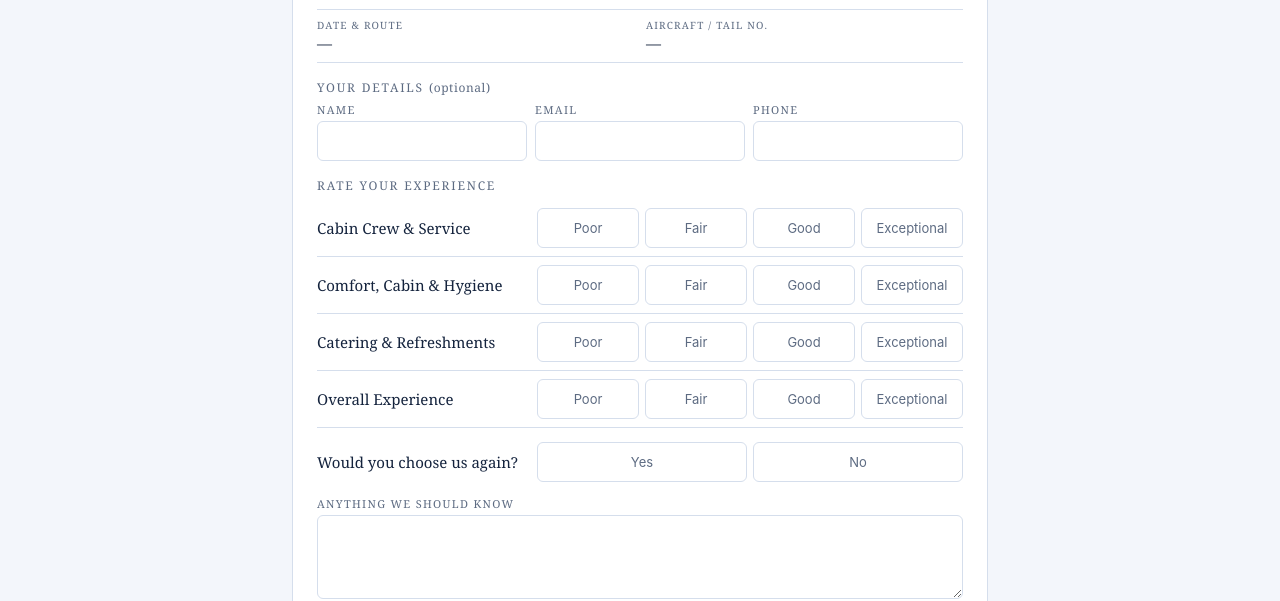
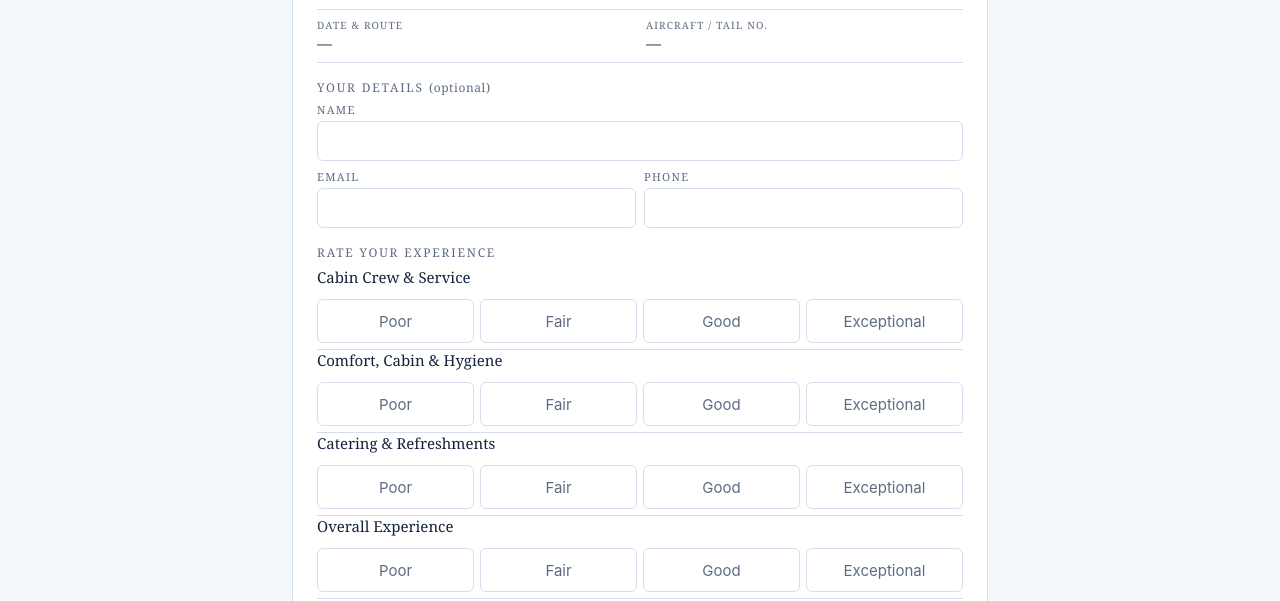
Before and after one commit to arjun-transworld/feedbackapp, a website with bundled scripts: page www/index.html in a window 1280 px wide. Shown: the part 199-800 px from the top of the page. Built offline with nearby package versions, Linux system fonts and the light colour scheme.

Commit message:
ui enhancement

```diff
--- a/www/css/app.css
+++ b/www/css/app.css
@@ -61,7 +61,7 @@ h2 em { font-style: normal; letter-spacing: .05em; text-transform: none; }
 .meta span { display: block; font-size: 10px; letter-spacing: .12em; text-transform: uppercase; color: var(--muted); }
 .meta strong { font-weight: normal; font-size: 15px; }
 
-/* Phone: name full width, email and phone side by side. Wider screens: all three in one row. */
+/* Name on its own line; email and phone side by side on the next. */
 .details { display: grid; grid-template-columns: 1fr 1fr; gap: 8px; }
 .details .wide { grid-column: 1 / -1; }
 .field { display: grid; gap: 4px; font-size: 11px; letter-spacing: .12em; text-transform: uppercase; color: var(--muted); }
@@ -90,13 +90,9 @@ h2 em { font-style: normal; letter-spacing: .05em; text-transform: none; }
 .footer { text-align: center; font-style: italic; color: var(--muted); font-size: 12px; margin: 10px 0 0; }
 .thanks { text-align: center; padding: 60px 20px; }
 
-/* Wider screens (large phones in landscape, tablets): each question on one line. */
+/* Wider screens (tablets): same layout, roomier tiles that still span the full width. */
 @media (min-width: 560px) {
   .card { padding: 20px 24px; }
-  .details { grid-template-columns: 1fr 1fr 1fr; }
-  .details .wide { grid-column: auto; }
-  .rating { display: grid; grid-template-columns: 13rem 1fr; align-items: center; gap: 12px; }
-  .rating legend { float: left; margin: 0; } /* legend can't be a grid item; float lets it sit in the first column */
-  .choice { display: grid; grid-template-columns: 13rem 1fr; align-items: center; gap: 12px; }
-  .choice legend { float: left; margin: 0; }
+  .scale span, .choice span { min-height: 44px; font-size: 15px; }
+  .rating { padding: 6px 0; }
 }
```
